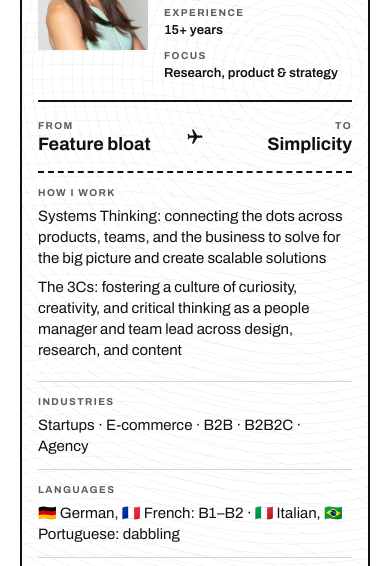
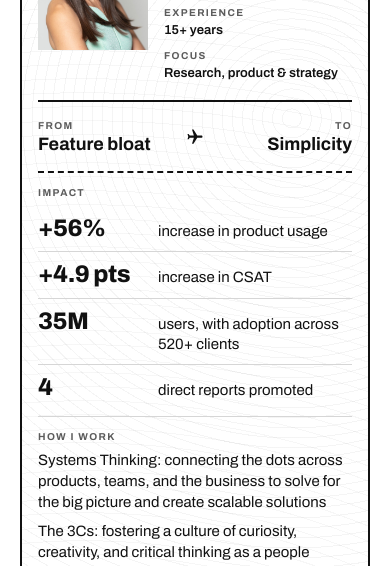
Before and after one commit to jisookyim/portfolio, a plain HTML site: page index.html in a window 390 px wide. Shown: the part 219-785 px from the top of the page. Drawn offline with Linux system fonts and the light colour scheme.

Commit message:
Passport: add Impact field with four results
- New Impact field under FROM -> TO: +56% product usage, +4.9 pts CSAT,
  35M users across 520+ clients, 4 direct reports promoted
- Desktop: two columns, number columns sized to their widest number
- Phones: one column with thin rules between rows
- "pts" read to screen readers as "percentage points"
- DESIGN.md: document the Impact field

Co-Authored-By: Claude Opus 5.5 <noreply@anthropic.com>

```diff
--- a/components/passport.css
+++ b/components/passport.css
@@ -166,3 +166,19 @@
     .postage-paper { padding: 8px; }
     .postage-inner { padding: 8px 4px; letter-spacing: .04em; }
   }
+
+  /* Impact: four results, big number then what it means.
+     Desktop: two columns (2 x 2), no dividers inside (a split rule looked choppy); rows separated by space.
+     Phones: one column with a thin rule between rows. */
+  /* Number columns size to their widest number (subgrid), so the gap to the text stays tight. */
+  .impact { list-style: none; margin: 8px 0 0; padding: 0; display: grid; grid-template-columns: auto minmax(0, 1fr) auto minmax(0, 1fr); gap: 16px 40px; }
+  .impact li { grid-column: span 2; display: grid; grid-template-columns: subgrid; column-gap: 20px; align-items: baseline; }
+  .im-num { font-size: 32px; font-weight: 800; line-height: 1; letter-spacing: -.02em; }
+  .im-text { font-size: 17px; line-height: 1.35; }
+  @media (max-width: 800px) {
+    .impact { grid-template-columns: minmax(0, 1fr); gap: 0; margin-top: 4px; }
+    .impact li { grid-column: auto; grid-template-columns: 108px minmax(0, 1fr); gap: 12px; padding: 10px 0; border-bottom: 1px solid #d6d6d6; }
+    .impact li:last-child { border-bottom: none; padding-bottom: 4px; }
+    .im-num { font-size: 24px; }
+    .im-text { font-size: 15px; }
+  }
--- a/index.html
+++ b/index.html
@@ -66,6 +66,15 @@
     </div>
 
     <div class="pp-fields">
+      <div class="field">
+        <p class="fk">Impact</p>
+        <ul class="impact">
+          <li><span class="im-num">+56%</span><span class="im-text">increase in product usage</span></li>
+          <li><span class="im-num">+4.9<span aria-hidden="true"> pts</span></span><span class="im-text"><span class="sr-only">percentage points </span>increase in CSAT</span></li>
+          <li><span class="im-num">35M</span><span class="im-text">users, with adoption across 520+ clients</span></li>
+          <li><span class="im-num">4</span><span class="im-text">direct reports promoted</span></li>
+        </ul>
+      </div>
       <div class="field">
         <p class="fk">How I work</p>
         <ul class="fl">
```
Also changed, not shown: components/passport.html (+9 -0 lines), 1 other file.
